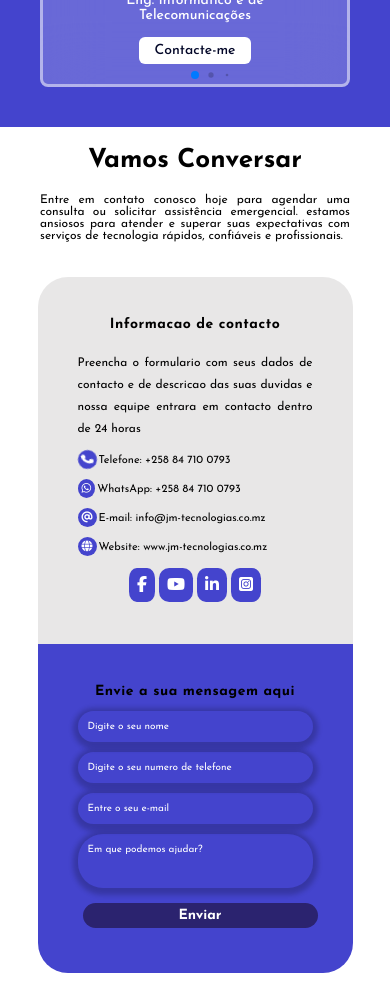
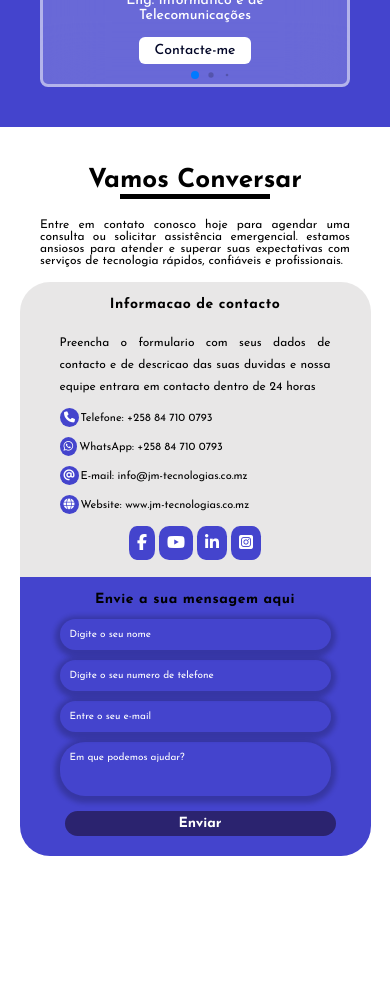
Before and after one commit to Amilcarmhula/jm-tecnologias, a React (Create React App) app: page / in a window 390 px wide. Shown: the part 2060-3053 px from the top of the page. After the commit the page ends 2926 px from the top, so only its background shows below. Built offline with nearby package versions, Linux system fonts and the light colour scheme.

Commit message:
ajustes do css da componente contacto no modo mobile

```diff
--- a/src/components/contacto/contactoStyle.css
+++ b/src/components/contacto/contactoStyle.css
@@ -1,10 +1,19 @@
 .section-wrapper {
-    padding: 20px;
+    /* padding: 20px; */
     /* height: 100vh; */
 }
 
 .section-wrapper h1{
     text-align: center;
+    padding: 40px;
+}
+.section-wrapper h1::after {
+    content: "";
+    display: block;
+    background-color: #000;
+    height: 5px;
+    width: 200px;
+    margin: auto;
 }
 .section-wrapper p{
     font-size: 18px;
@@ -161,21 +170,28 @@ a {
     .section-wrapper h1{
         text-align: center;
         font-size: 26px;
+        padding-bottom: 20px;
+    }
+    .section-wrapper h1::after {
+        width: 150px;
     }
     .section-wrapper p{
         font-size: 12px;
         text-align: justify;
-        margin: 20px 20px 0px 20px;
+        margin: 0px 40px 0px 40px;
     }
     .box-wrapper {
         flex-direction: column;
         padding: 0px 0px;
         align-items: center;
+        margin-top: 15px;
+        margin-bottom: 10px;
     }
-
     .info-wrap {
         border-radius: 30px 30px 0px 0px;
         width: 90%;
+        padding-top: 15px;
+        padding-bottom: 15px;
     }
 
 
@@ -213,6 +229,8 @@ a {
     .form-wrap {
         border-radius: 0px 0px 30px 30px;
         width: 90%;
+        padding-top: 15px;
+        padding-bottom: 15px;
     }
 
     .form-title {
```
